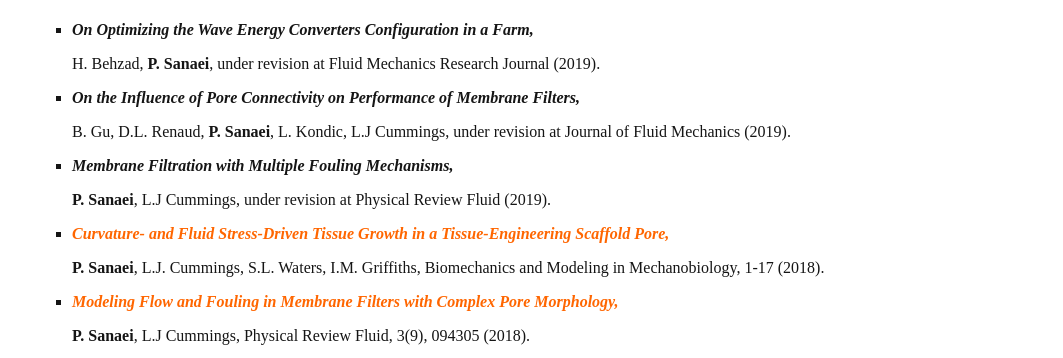
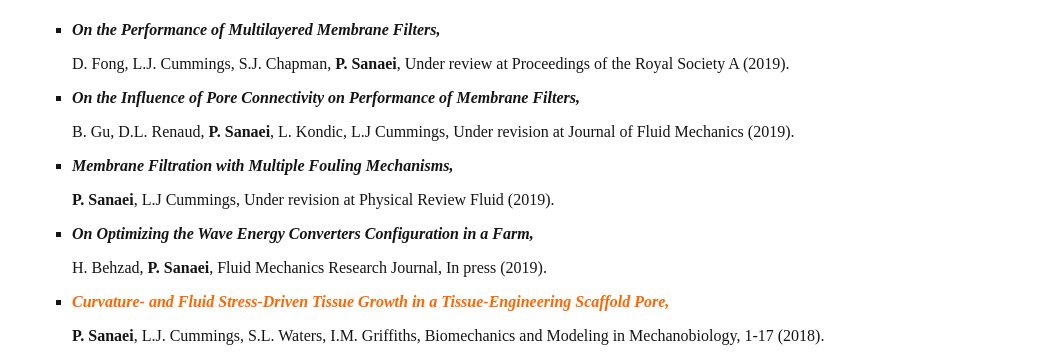
Before and after one commit to pejman2471/pejman_webpage, a plain HTML site: page Publications.html in a window 1280 px wide. Shown: the part 402-760 px from the top of the page, without its empty margins (79-1142 px from the left). Drawn offline with Linux system fonts and the light colour scheme.

Commit message:
Update Publications.html

```diff
--- a/Publications.html
+++ b/Publications.html
@@ -36,17 +36,23 @@
         <ul  style="margin-bottom:60px;list-style-type: square; width:90%;">
 
 
-	        <li><a style="margin:0;padding:0;width:80px;height:22px;text-align: center;font-weight: 560;" class=" btn  btn-danger">
-                    <i>On Optimizing the Wave Energy Converters Configuration in a Farm,</a></i></p>
-                H. Behzad, <b>P. Sanaei</b>, under revision at Fluid Mechanics Research Journal (2019).</li></p>
+
+                <li><a style="margin:0;padding:0;width:80px;height:22px;text-align: center;font-weight: 560;" class=" btn  btn-danger">
+                    <i>On the Performance of Multilayered Membrane Filters,</a></i></p>
+                D. Fong, L.J. Cummings, S.J. Chapman, <b>P. Sanaei</b>, Under review at Proceedings of the Royal Society A (2019).</li></p>
+
 
 		<li><a style="margin:0;padding:0;width:80px;height:22px;text-align: center;font-weight: 560;" class=" btn  btn-danger">
                     <i>On the Influence of Pore Connectivity on Performance of Membrane Filters,</a></i></p>
-                B. Gu, D.L. Renaud, <b>P. Sanaei</b>, L. Kondic, L.J Cummings, under revision at Journal of Fluid Mechanics (2019).</li></p>
+                B. Gu, D.L. Renaud, <b>P. Sanaei</b>, L. Kondic, L.J Cummings, Under revision at Journal of Fluid Mechanics (2019).</li></p>
 
                 <li><a style="margin:0;padding:0;width:80px;height:22px;text-align: center;font-weight: 560;" class=" btn  btn-danger">
                     <i>Membrane Filtration with Multiple Fouling Mechanisms,</a></i></p>
-                <b>P. Sanaei</b>, L.J Cummings, under revision at Physical Review Fluid (2019).</li></p>
+                <b>P. Sanaei</b>, L.J Cummings, Under revision at Physical Review Fluid (2019).</li></p>
+
+	        <li><a style="margin:0;padding:0;width:80px;height:22px;text-align: center;font-weight: 560;" class=" btn  btn-danger">
+                    <i>On Optimizing the Wave Energy Converters Configuration in a Farm,</a></i></p>
+                H. Behzad, <b>P. Sanaei</b>, Fluid Mechanics Research Journal, In press (2019).</li></p>
 
             <li><a style="margin:0;padding:0;width:80px;height:22px;text-align: center;font-weight: 560;" class=" btn  btn-danger" href="papers/Sanaei_et_al-2018-Biomechanics_and_Modeling_in_Mechanobiology.pdf">
                 <i>Curvature- and Fluid Stress-Driven Tissue Growth in a Tissue-Engineering Scaffold Pore,</a></i></p>
```
